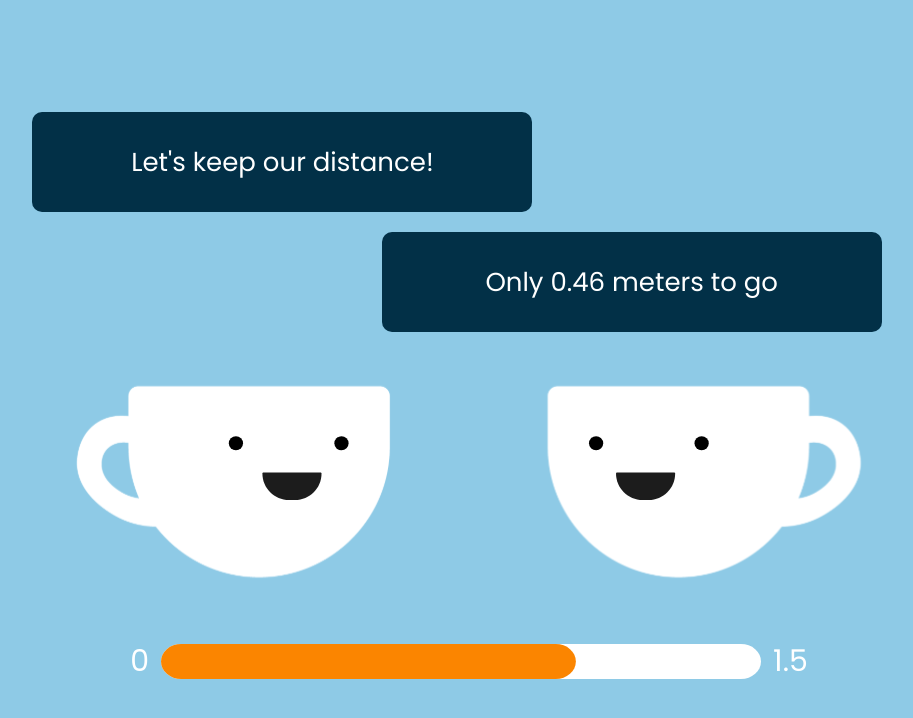
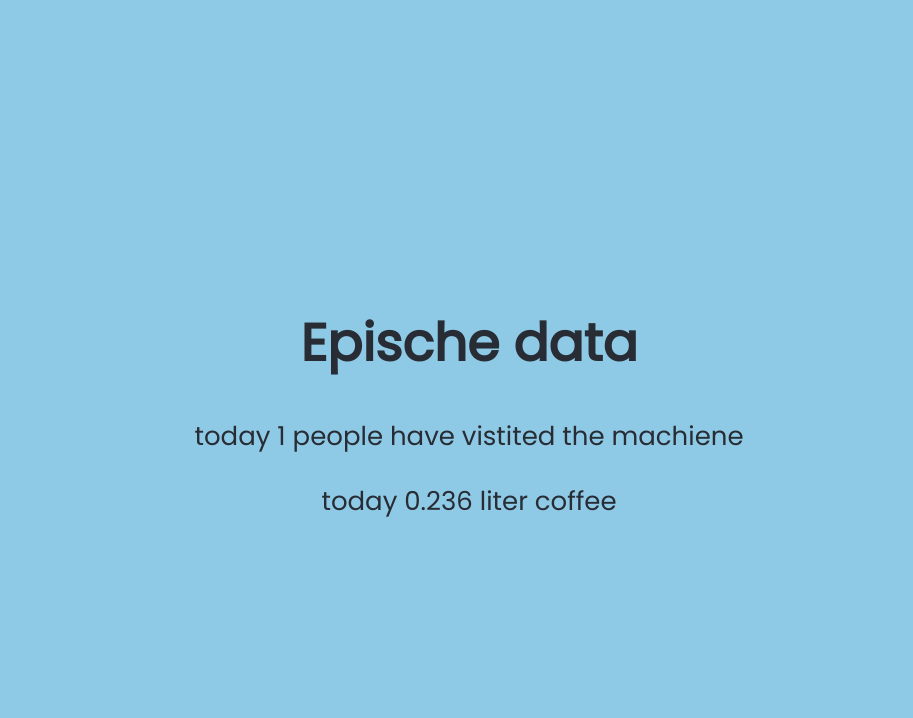
Before and after one commit to rachellebosman/stagePrototype, a React (Create React App) app: page / in a window 1280 px wide. Shown: the top 718 px of the page, without its empty margins (171-1084 px from the left). Built offline with nearby package versions, Linux system fonts and the light colour scheme.

Commit message:
ADDED: working pages

```diff
--- a/src/pages/GreetingPage.js
+++ b/src/pages/GreetingPage.js
@@ -1,10 +1,9 @@
-import React from 'react'
+import React, { useEffect } from 'react'
 import '../styles/style.scss'
 import '../styles/greetingPage.scss'
 import { greetings } from '../utils/constants'
 
 function GreetingPage() {
-
         const randomGreeting = greetings[Math.floor(Math.random() * greetings.length)];
 
         return (
--- a/src/pages/MainPage.js
+++ b/src/pages/MainPage.js
@@ -7,16 +7,16 @@ import DistanceFeedbackPage from './DistanceFeedbackPage'
 import '../styles/distancePage.scss'
 
 const MainPage = () => {
-    //const [randomDistance, setRandomDistance] = useState(0);
-    //const [randomAmountPeople, setRandomAmountPeople] = useState(0);
+
     const [distance, setDistance] = useState(0)
     const [currentDistance, setCurrentDistance] = useState(0)
-    const [currentAmountPeople, setCurrentAmountPeople] = useState(0)
-    let number = 0;
+    const [arrayAmountPeople, setArrayAmountPeople] = useState([]);
+    const [totalPeople, setTotalPeople] = useState(1);
+    //start number = first id in dataNew.json
+    let number = -4;
 
-    //links to API
-    const URL = "dataNew.json";
-    const URL2 = "https://raspberry-pi-api.azurewebsites.net/test ";
+    const URL = "dataNew.json";  //link mockup data
+    const URL2 = "https://raspberry-pi-api.azurewebsites.net/test "; //link live data [not working]
 
     //fetching Data from API
     useEffect(() => {
@@ -48,7 +48,7 @@ const MainPage = () => {
             const x = distance.map((item) => {
                 if (number == item.id) {
                     setCurrentDistance(item.distances / 1000)
-                    setCurrentAmountPeople(item.heatsource_amount)
+                    setArrayAmountPeople(arrayAmountPeople => [...arrayAmountPeople, item.heatsource_amount])
                 }
             })
             number = number + 1;
@@ -59,63 +59,26 @@ const MainPage = () => {
         return () => clearInterval(interval);
     }, [distance]);
 
-    //total amount of people
-    const [totalPeople, setTotalPeople] = useState(1);
+    console.log(arrayAmountPeople)
 
-    //checking new person at machine
-    const [newPerson, setNewPerson] = useState(0);
-    if (newPerson < currentAmountPeople) {
-        console.log(currentAmountPeople + "is higher than " + newPerson);
-        setNewPerson(currentAmountPeople)
-        console.log("BEGROETING HALLO")
+    //const [totalPeople, setTotalPeople] = useState(1);
 
-        setTotalPeople(totalPeople + 1)
-        console.log(totalPeople)
 
-        // NEGEERT THE RETURN TREETINGPAGE doe ff normaal vriend
+
+    if ((arrayAmountPeople[arrayAmountPeople.length - 1] > arrayAmountPeople[arrayAmountPeople.length - 2])) {
+
         return <GreetingPage />;
     }
 
-    if (currentDistance <= 1.5 && currentAmountPeople >= 2) {
-        console.log("afstand kleiner dan 1.5 namelijk: " + currentDistance + " aantal mensen: " + currentAmountPeople)
+    if (currentDistance <= 1.5 && arrayAmountPeople[arrayAmountPeople.length - 1] >= 2) {
         return <DistancePage distance={currentDistance} />;
     }
 
-    if (currentDistance >= 1.5 && currentAmountPeople >= 2) {
-        console.log("GROTER " + currentDistance + " aantal mensen: " + currentAmountPeople)
+    if (currentDistance >= 1.5 && arrayAmountPeople[arrayAmountPeople.length - 1] >= 2) {
         return <DistanceFeedbackPage totalPeople={totalPeople} />;
     }
 
-    else {
-        return <DataPage totalPeople={totalPeople} />
-    }
-
-    //negeer dit
-
-    /*
-    if (randomAmountPeople === 1) {
-        //return <GreetingPage />;
-        console.log("een persoon bij de machine")
-    }
-
-    if ((randomDistance) >= 1.5) {
-        console.log("afstand groter dan 1.5")
-        //moet data scherm worden
-        //return <DistanceFeedbackPage />;
-    }
-
- */
-
-    /*
-    if (randomDistance >= 1.5 && randomPeople < 0) {
-        console.log("more people")
-        return <DistancePage />;
-    }
-    */
-
-    //return <GreetingPage />;
-    //return <DistancePage distance={currentDistance} />;
-    //return <DistanceFeedbackPage distance={randomDistance} />;
+    return <DataPage totalPeople={totalPeople} />
 }
 
 export default MainPage
```
